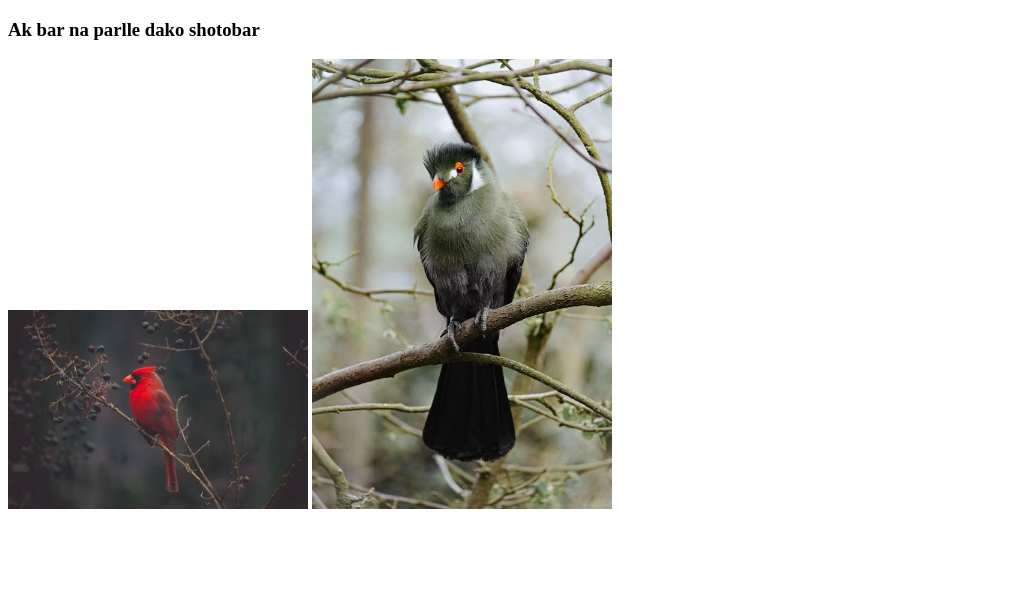
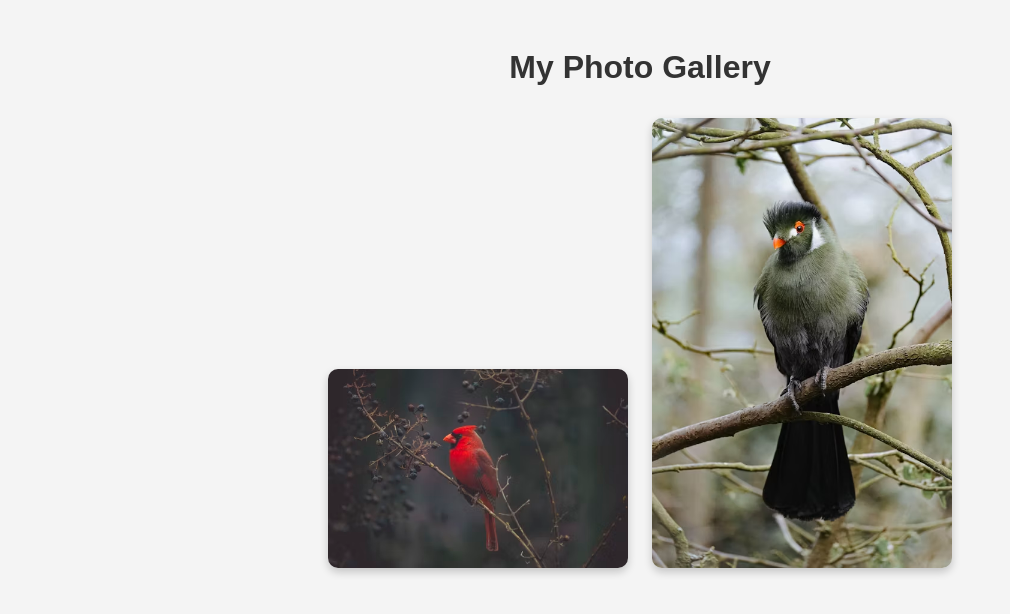
Before and after one commit to sohag8906/problem-will-never-last, a plain HTML site: page Index.html in a window 1280 px wide. Shown: the whole page, without its empty margins (0-1010 px from the left). Drawn offline with Linux system fonts and the light colour scheme.

Commit message:
problem-will-never-lost

```diff
--- a/Index.html
+++ b/Index.html
@@ -1,15 +1,35 @@
 <!DOCTYPE html>
 <html lang="en">
 <head>
-    <meta charset="UTF-8">
-    <meta name="viewport" content="width=device-width, initial-scale=1.0">
-    <title>problem will never last forever</title>
+  <meta charset="UTF-8">
+  <title>Image Gallery</title>
+  <style>
+    body {
+      font-family: Arial, sans-serif;
+      background-color: #f4f4f4;
+      text-align: center;
+      padding: 20px;
+    }
+    h1 {
+      color: #333;
+    }
+    .gallery img {
+      width: 300px;
+      margin: 10px;
+      border-radius: 10px;
+      box-shadow: 0 4px 8px rgba(0,0,0,0.2);
+      transition: transform 0.2s;
+    }
+    .gallery img:hover {
+      transform: scale(1.05);
+    }
+  </style>
 </head>
 <body>
-    <h3>Ak bar na parlle dako shotobar</h3>
-    <img width="300px" src="images/photo.avif" alt="">
-    <img width="300px" src="images/photo-1751207357973-d05855774f24.avif" alt="">
-
-
+  <h1>My Photo Gallery</h1>
+  <div class="gallery">
+    <img src="images/photo.avif" alt="Photo 1">
+    <img src="images/photo-1751207357973-d05855774f24.avif" alt="Photo 2">
+  </div>
 </body>
 </html>
```
